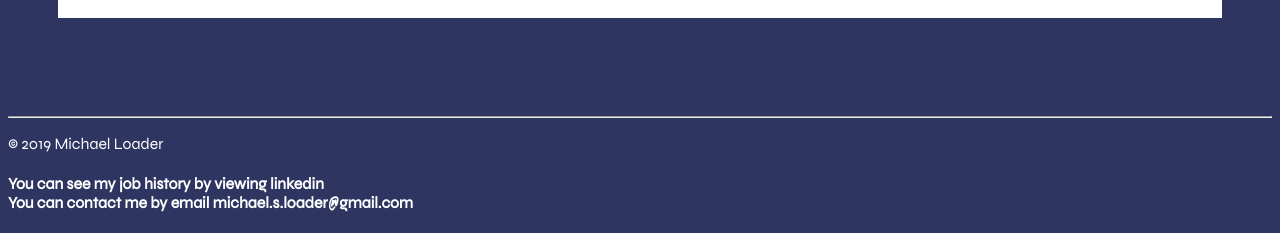
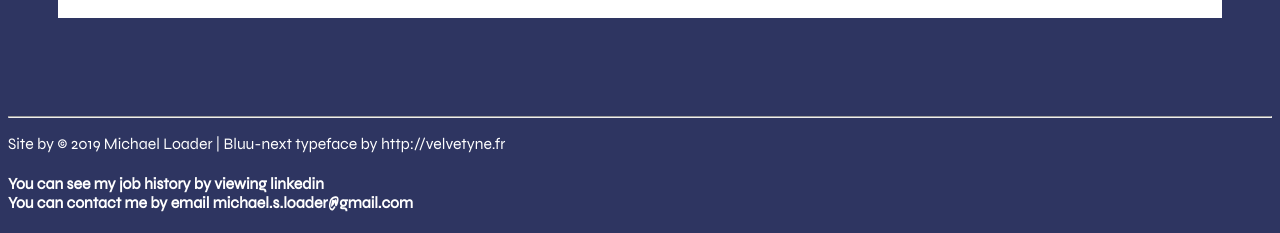
Before and after one commit to loadsof/cfu-a3, a plain HTML site: page index.html in a window 1280 px wide. Shown: the part 3573-3806 px from the top of the page. Drawn offline with Linux system fonts and the light colour scheme; files whose address does not match are found by name; a web font is replaced by a local one.

Commit message:
Update index.html

```diff
--- a/index.html
+++ b/index.html
@@ -142,7 +142,7 @@
 
 
 
-        <p><span style="color: #fff">&copy; 2019 Michael Loader</span></p>
+        <p><span style="color: #fff">Site by &copy; 2019 Michael Loader | Bluu-next typeface by http://velvetyne.fr</span></p>
     </footer>
 
     <div class="footer-container">
```
